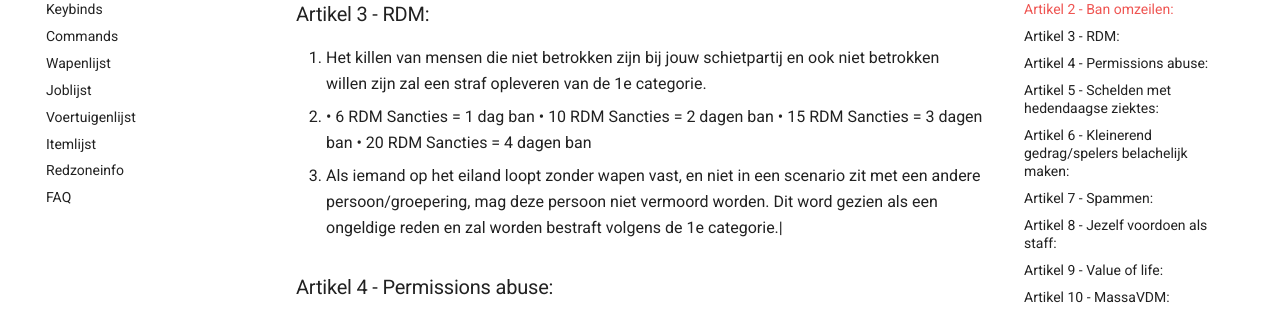
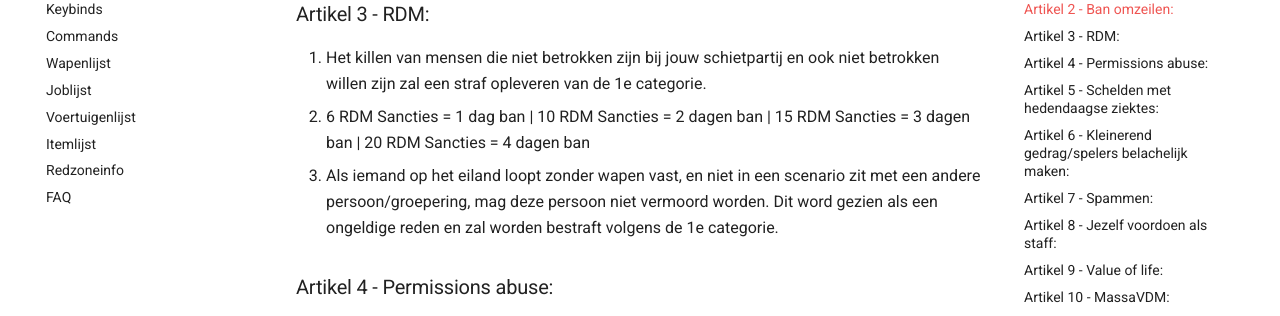
Before and after one commit to Welseyy/STSAPV, an MkDocs documentation site: the page built from docs/apv.md, in a window 1280 px wide and 900 px high, scrolled down 751 px. Shown: the part 153-469 px from the top of the window. Built offline with MkDocs 1.6.1 and Material for MkDocs 9.7.7, drawn with Linux system fonts in a browser that asks for light colours.

Commit message:
Update apv.md

```diff
--- a/docs/apv.md
+++ b/docs/apv.md
@@ -22,11 +22,8 @@
 
 ### Artikel 3 - RDM:
 1. Het killen van mensen die niet betrokken zijn bij jouw schietpartij en ook niet betrokken willen zijn zal een straf opleveren van de 1e categorie.
-2. • 6 RDM Sancties = 1 dag ban
-   • 10 RDM Sancties = 2 dagen ban
-   • 15 RDM Sancties = 3 dagen ban
-   • 20 RDM Sancties = 4 dagen ban
-3. Als iemand op het eiland loopt zonder wapen vast, en niet in een scenario zit met een andere persoon/groepering, mag deze persoon niet vermoord worden. Dit word gezien als een ongeldige reden en zal worden bestraft volgens de 1e categorie.|
+2. 6 RDM Sancties = 1 dag ban | 10 RDM Sancties = 2 dagen ban | 15 RDM Sancties = 3 dagen ban | 20 RDM Sancties = 4 dagen ban
+3. Als iemand op het eiland loopt zonder wapen vast, en niet in een scenario zit met een andere persoon/groepering, mag deze persoon niet vermoord worden. Dit word gezien als een ongeldige reden en zal worden bestraft volgens de 1e categorie.
 
 ### Artikel 4 - Permissions abuse:
 1. Het misbruiken van je f6 menu door bijvoorbeeld je als staff te opstellen (rdmers boeien etc.) of mensen te boeien die dat niet willen zal een straf opleveren van de 2e of 3e categorie.
```
